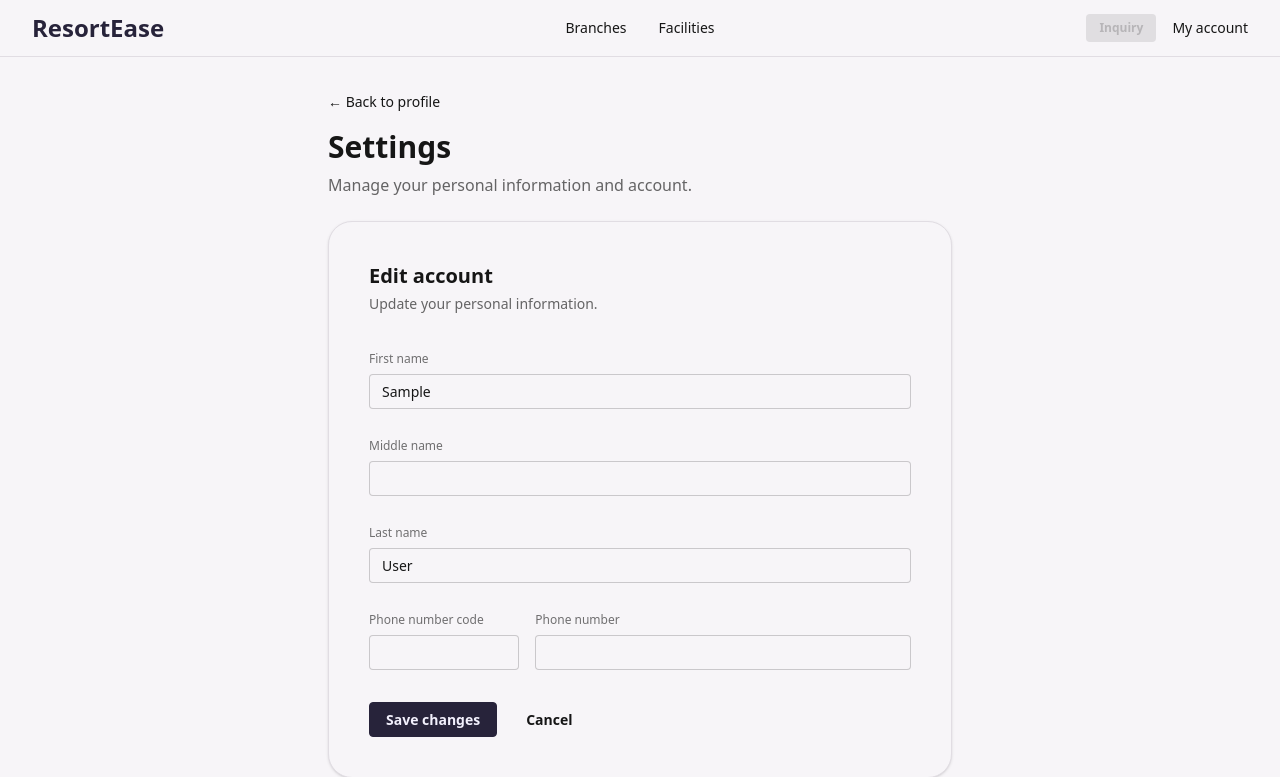
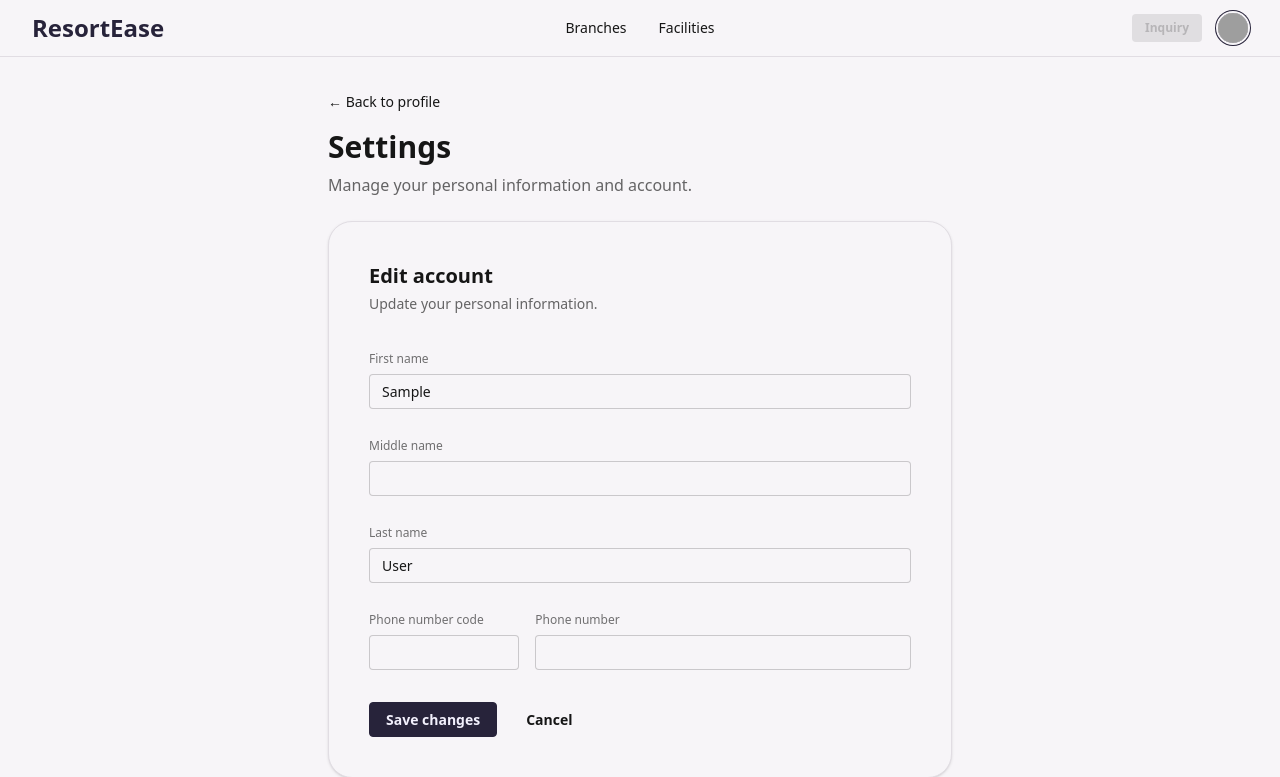
Before and after one commit to 0x001F9/resortease, a Django app: a page that uses app/templates/partials/pub_layout.html in a window 1280 px wide. Shown: the top 777 px of the page. Run offline with Django 5.2, Linux system fonts and the light colour scheme; the visitor is signed in with stand-in values (Sample User, id 1); data comes from the database, SQL or seed files in the repository; style sheets or scripts are compiled from the project's sources; grey boxes are pictures that could not be loaded.

Commit message:
feat: Enhance user account navigation with dropdown menu for profile and settings

```diff
--- a/app/templates/partials/pub_layout.html
+++ b/app/templates/partials/pub_layout.html
@@ -19,10 +19,33 @@
             <div class="col-start-2 row-start-1 flex items-center justify-end gap-2 sm:col-start-3 sm:gap-4">
                 <button class="btn btn-primary btn-sm" type="button" disabled aria-disabled="true" title="Coming soon">Inquiry</button>
                 {% if user.is_authenticated %}
-                    <a class="link link-hover hidden text-sm sm:inline" href="{% url 'user-profile' user.username %}">My account</a>
-                    {% if not request.user.is_normal_user %}
-                        <a class="link link-hover hidden text-sm md:inline" href="/dashboard/">Dashboard</a>
-                    {% endif %}
+                    <div class="dropdown dropdown-end">
+                        <div class="avatar" role="button" tabindex="0">
+                            <div class="ring-primary ring-offset-base-100 w-[30px] rounded-full ring-1 ring-offset-2">
+                                <img alt="User" src="{{ request.user.avatar_url|default:'https://img.daisyui.com/images/profile/demo/spiderperson@192.webp' }}" />
+                            </div>
+                        </div>
+                        <ul tabindex="-1" class="rounded-md mt-2 dropdown-content menu bg-base-200 rounded-box z-1 w-52 shadow-sm">
+                            <li><a href="{% url 'user-profile' request.user.username %}">My Account</a></li>
+                            {% if request.user.is_superuser %}
+                                <li><a href="/admin">Admin</a></li>
+                            {% endif %}
+
+                            {% if not request.user.is_normal_user %}
+                                <li><a href="/dashboard">Dashboard</a></li>
+                            {% endif %}
+
+                            <li>
+                                <a href="/account/u/{{request.user.username}}/settings/">
+                                    Settings
+                                </a>
+                            </li>
+                            <form action="/account/logout/" method="post">
+                                {% csrf_token %}
+                                <li><button type="submit">Logout</button></li>
+                            </form>
+                        </ul>
+                    </div>
                 {% else %}
                     <a class="link link-hover hidden text-sm sm:inline" href="{% url 'login' %}">Sign in</a>
                 {% endif %}
```
